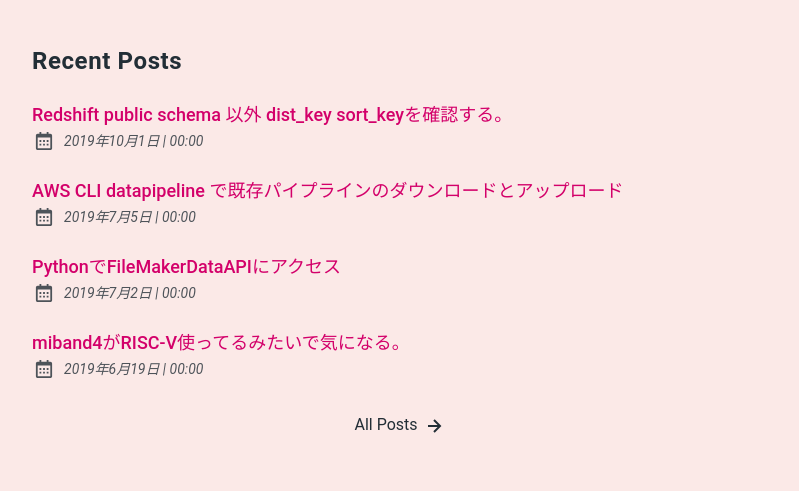
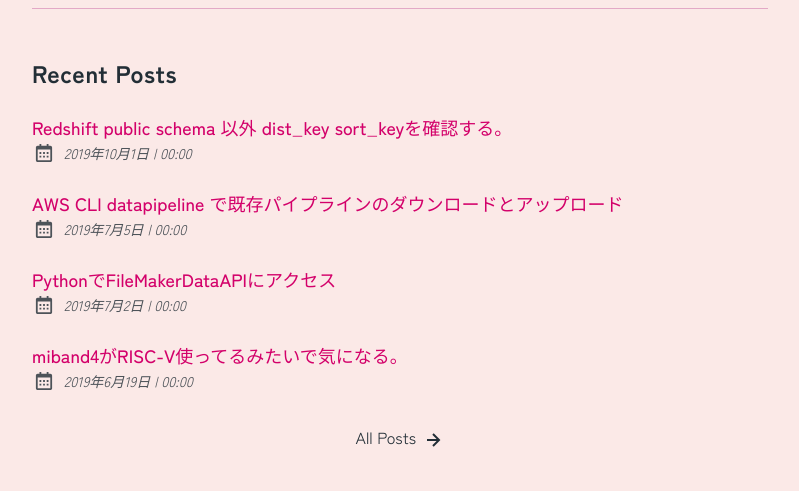
Before and after one commit to yoshikinoue/astro-myblog, an Astro site: page / in a window 1280 px wide. Shown: the part 365-856 px from the top of the page, without its empty margins (240-1039 px from the left). Built offline with nearby package versions, Linux system fonts and the light colour scheme; Astro itself is replaced by a stand-in of ours; some packages are replaced by stand-ins of ours.

Commit message:
feat(design): switch primary font to Zen Kaku Gothic New

```diff
--- a/src/layouts/Layout.astro
+++ b/src/layouts/Layout.astro
@@ -56,9 +56,17 @@ const socialImageURL = new URL(
     <meta property="twitter:description" content={description} />
     <meta property="twitter:image" content={socialImageURL} />
 
+    <!-- Google Font -->
+    <link rel="preconnect" href="https://fonts.googleapis.com" />
+    <link rel="preconnect" href="https://fonts.gstatic.com" crossorigin />
+    <link
+      href="https://fonts.googleapis.com/css2?family=Zen+Kaku+Gothic+New:wght@400;500;700&display=swap"
+      rel="stylesheet"
+    />
+
     <meta
       http-equiv="Content-Security-Policy"
-      content="default-src 'self'; script-src 'self' 'unsafe-inline'; style-src 'self' 'unsafe-inline'; img-src 'self' data: https:; font-src 'self' data: https:; connect-src 'self' https:;"
+      content="default-src 'self'; script-src 'self' 'unsafe-inline'; style-src 'self' 'unsafe-inline' https://fonts.googleapis.com; img-src 'self' data: https:; font-src 'self' data: https: https://fonts.gstatic.com; connect-src 'self' https:;"
     />
 
     {
--- a/tailwind.config.cjs
+++ b/tailwind.config.cjs
@@ -57,7 +57,7 @@ module.exports = {
       transparent: "transparent",
     },
     fontFamily: {
-      mono: ["Roboto","sans-serif"],
+      mono: ["'Zen Kaku Gothic New'", "sans-serif"],
     },
     // },
   },
--- a/tests/verify-headers.test.ts
+++ b/tests/verify-headers.test.ts
@@ -19,7 +19,7 @@ const requiredHeaders = [
   'Referrer-Policy: strict-origin-when-cross-origin',
   'Permissions-Policy: geolocation=(), microphone=(), camera=(), payment=()',
   'Strict-Transport-Security: max-age=31536000; includeSubDomains',
-  "Content-Security-Policy: default-src 'self'; script-src 'self' 'unsafe-inline'; style-src 'self' 'unsafe-inline'; img-src 'self' data: https:; font-src 'self' data: https:; connect-src 'self' https:;"
+  "Content-Security-Policy: default-src 'self'; script-src 'self' 'unsafe-inline'; style-src 'self' 'unsafe-inline' https://fonts.googleapis.com; img-src 'self' data: https:; font-src 'self' data: https: https://fonts.gstatic.com; connect-src 'self' https:;"
 ];
 
 requiredHeaders.forEach(header => {
@@ -33,7 +33,7 @@ const layoutFile = path.join(process.cwd(), 'src', 'layouts', 'Layout.astro');
 const layoutContent = fs.readFileSync(layoutFile, 'utf8');
 
 const expectedCsp =
-  "default-src 'self'; script-src 'self' 'unsafe-inline'; style-src 'self' 'unsafe-inline'; img-src 'self' data: https:; font-src 'self' data: https:; connect-src 'self' https:;";
+  "default-src 'self'; script-src 'self' 'unsafe-inline'; style-src 'self' 'unsafe-inline' https://fonts.googleapis.com; img-src 'self' data: https:; font-src 'self' data: https: https://fonts.gstatic.com; connect-src 'self' https:;";
 
 assert(
   layoutContent.includes(`content="${expectedCsp}"`),
```
Also changed, not shown: 1 other file.
